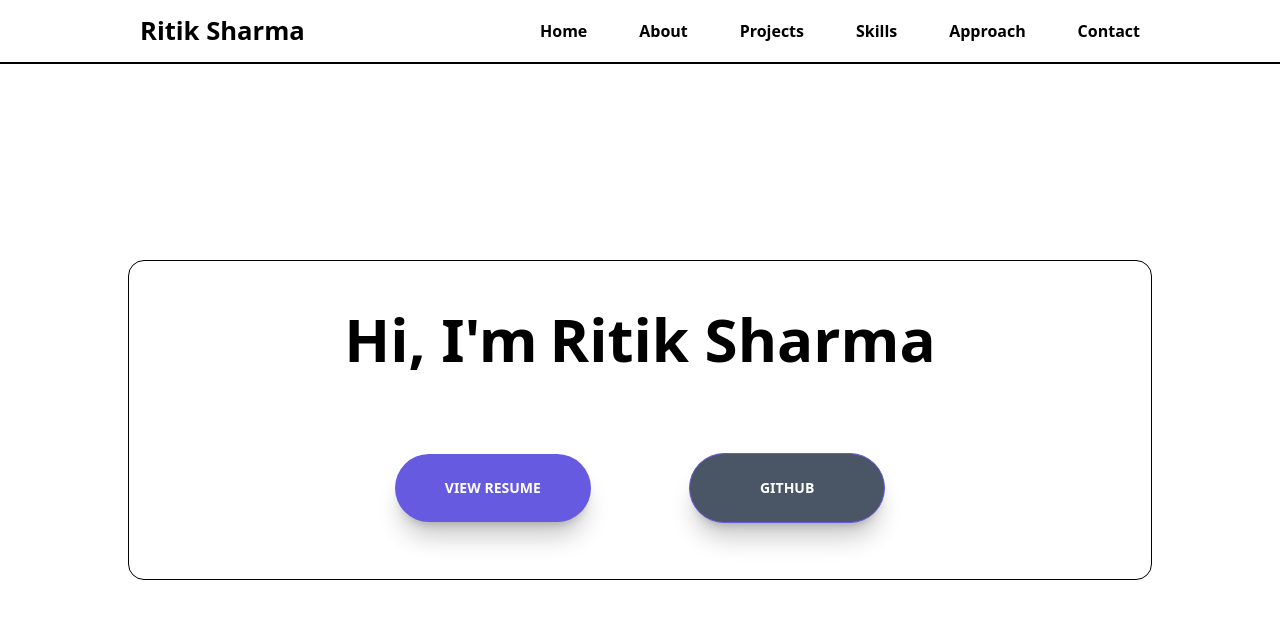
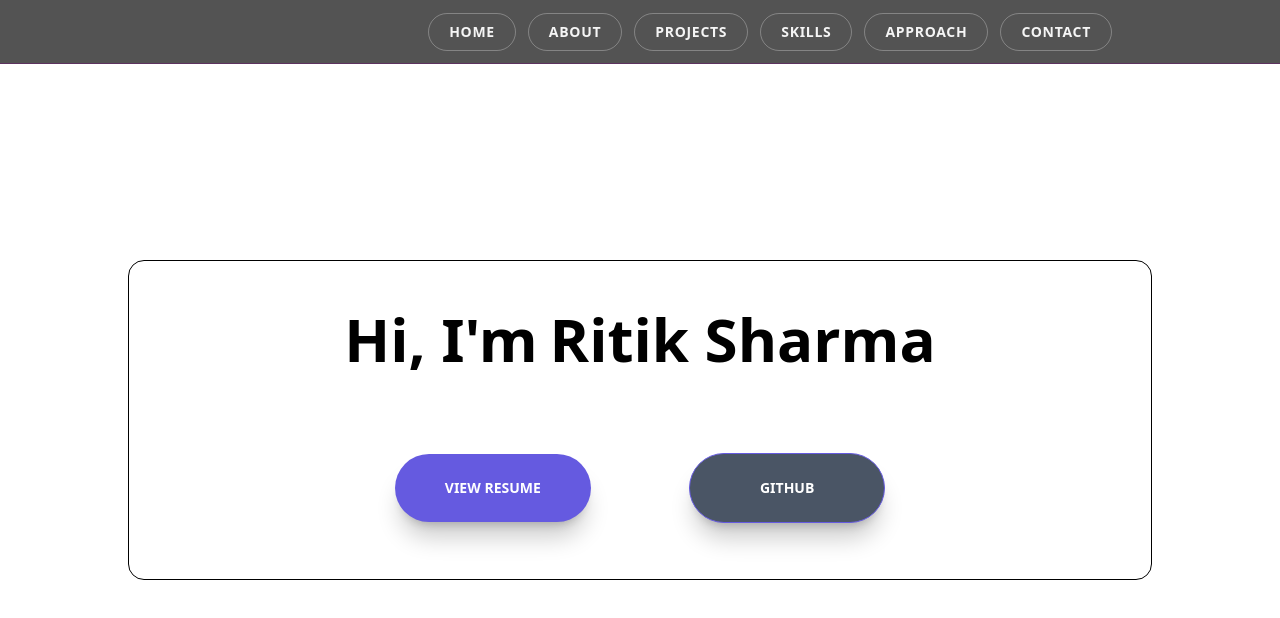
Before and after one commit to type-ritik/portfolio, a React (Vite) app in the folder client/: page / in a window 1280 px wide. Shown: the top 618 px of the page. Built offline with nearby package versions, Linux system fonts and the light colour scheme.

Commit message:
refactor: update Header component structure and styling for improved layout

```diff
--- a/client/src/components/Header.tsx
+++ b/client/src/components/Header.tsx
@@ -1,23 +1,30 @@
-import { headerNavbar, name } from "../config/HeaderConfig";
+import { headerNavbar, logo } from "../config/HeaderConfig";
 
 function Header() {
   return (
-    <div className="z-1 flex px-10! not-md:px-0! w-screen bg-dark-purple text-light-yellow capitalize fixed top-0 justify-evenly items-center h-16 border-b-2 border-light-yellow">
-      <div className="flex justify-start items-center w-1/4 not-md:w-[30%]">
-        <h2 className="text-[1.6rem]! font-semibold! not-md:font-bold! not-md:text-[.9rem]!">
-          {name}
-        </h2>
+    <>
+      <header className="border-b border-b-[#690070]/40 fixed top-0 left-0 right-0 z-50 w-full h-16 bg-[#0a0a0a]/70 backdrop-blur-md px-6   sm:px-18   md:px-6   lg:px-42   py-4  ">
+        <nav className="flex py-4   h-full w-full mx-auto">
+          <div className="flex justify-between w-full mx-auto h-full">
+            <div className="flex items-center gap-1.5">
+              <span className="text-2xl font-bold cursor-pointer text-[#ee00ff]">
+                {logo}
+              </span>
             </div>
-      <div className="w-[50%] not-md:w-[60%] flex justify-end">
-        <div className="w-full not-md:text-[.7rem]! flex justify-between text-[1rem]! font-semibold">
+            <div className="flex items-center gap-3">
               {headerNavbar.map((item, index) => (
-            <a key={index} href={"#" + item.toLowerCase()}>
-              <span>{item.toLocaleLowerCase()}</span>
+                <a
+                  key={index}
+                  className="px-5   py-2   rounded-full border border-[#f5f5f5]/30 text-[#f5f5f5] text-sm font-semibold tracking-wider hover:bg-[#f5f5f5] hover:text-[#0a0a0a] transition-all duration-200 uppercase cursor-pointer"
+                >
+                  {item}
                 </a>
               ))}
             </div>
           </div>
-    </div>
+        </nav>
+      </header>
+    </>
   );
 }
 
```
Lines whose indentation alone changed are shown as unchanged.
